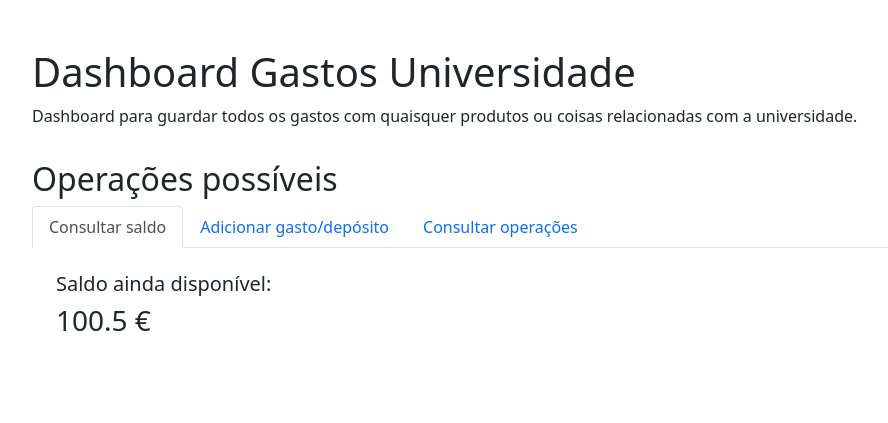
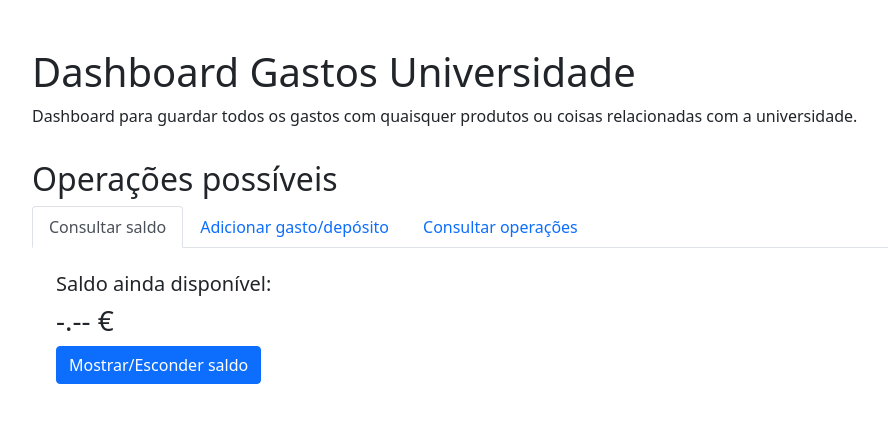
Before and after one commit to dnigamer/dashboarduni, a FastAPI app: page /hi in a window 1280 px wide. Shown: the top 423 px of the page, without its empty margins (50-938 px from the left). Run offline with FastAPI, Linux system fonts and the light colour scheme.

Commit message:
Fixed visual bugs. Added a hide/show button for balance.

```diff
--- a/templates/index.html
+++ b/templates/index.html
@@ -19,7 +19,7 @@
                 <nav>
                     <ul class="nav nav-tabs" id="nav-tab" role="tablist">
                         <li class="nav-item">
-                            <a class="nav-link active" id="nav-saldo-tab" data-bs-toggle="tab" href="#nav-saldo" role="tab" aria-controls="nav-saldo" aria-selected="true">Consultar saldo</a>
+                            <a class="nav-link" id="nav-saldo-tab" data-bs-toggle="tab" href="#nav-saldo" role="tab" aria-controls="nav-saldo" aria-selected="true">Consultar saldo</a>
                         </li>
                         <li class="nav-item">
                             <a class="nav-link" id="nav-adicionar-tab" data-bs-toggle="tab" href="#nav-adicionar" role="tab" aria-controls="nav-adicionar" aria-selected="false">Adicionar gasto/depósito</a>
@@ -30,10 +30,30 @@
                     </ul>
                 </nav>
                 <div class="tab-content" id="nav-tabContent">
-                    <div class="tab-pane fade show active" id="nav-saldo" role="tabpanel" aria-labelledby="nav-saldo-tab">
+                    <div class="tab-pane fade" id="nav-saldo" role="tabpanel" aria-labelledby="nav-saldo-tab">
                         <div class="container col-13 mt-4">
                             <h5>Saldo ainda disponível:</h5>
                             <h3 id="saldoplaceholder"> {{ saldo }} €</h3>
+                            <button id="toggle-button" class="btn btn-primary">Mostrar/Esconder saldo</button>
+                            <script>
+                                $(document).ready(function() {
+                                    var active = localStorage.getItem("balanceActive") === "true";
+                                    if (active) {
+                                        $("#saldoplaceholder").text("{{ saldo }} €");
+                                    } else {
+                                        $("#saldoplaceholder").text("-.-- €");
+                                    }
+                                    $("#toggle-button").click(function() {
+                                        active = !active;
+                                        localStorage.setItem("balanceActive", active);
+                                        if (active) {
+                                            $("#saldoplaceholder").text("{{ saldo }} €");
+                                        } else {
+                                            $("#saldoplaceholder").text("-.-- €");
+                                        }
+                                    });
+                                });
+                            </script>
                         </div>
                     </div>
                     <div class="tab-pane fade" id="nav-adicionar" role="tabpanel" aria-labelledby="nav-adicionar-tab">
```
